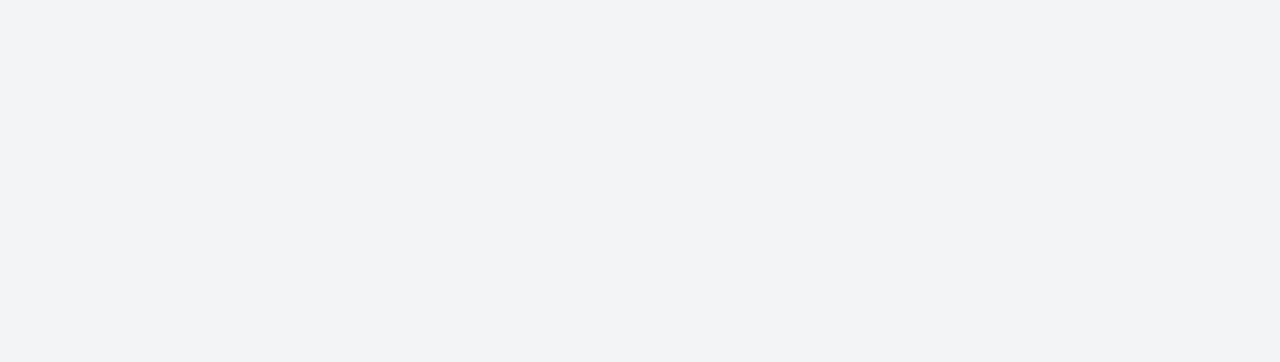
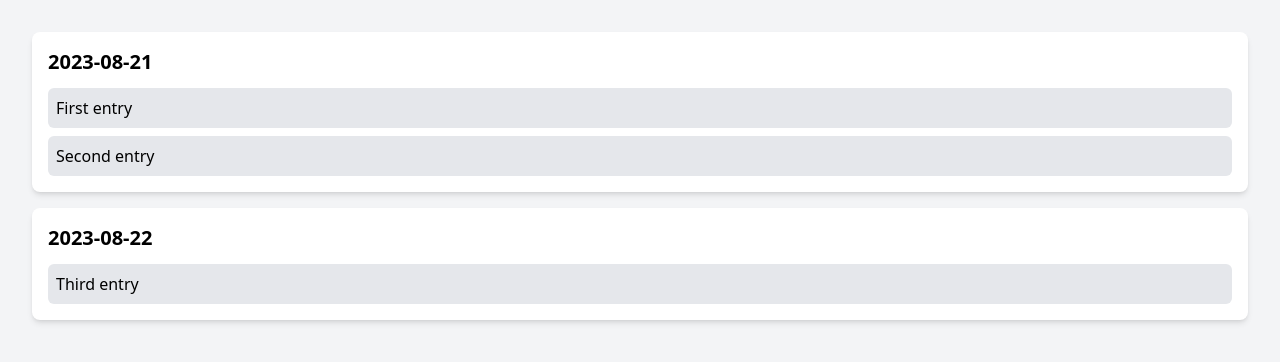
Before and after one commit to Reesedog/sofar, a React (Create React App) app in the folder frontend/: page /playground in a window 1280 px wide. Before the commit this address had no page. Shown: the top 362 px of the page. Built offline with nearby package versions, Linux system fonts and the light colour scheme.

Commit message:
a play ground with sub-card added

```diff
--- a/frontend/src/Routes.tsx
+++ b/frontend/src/Routes.tsx
@@ -1,12 +1,14 @@
 import React from 'react';
 import { BrowserRouter as Router, Route, Routes } from 'react-router-dom';
 import Timeline from './components/Timeline';
+import Playground from './components/Playground';
 
 const AppRoutes: React.FC = () => {
   return (
     <Router>
       <Routes>
         <Route path="/" element={<Timeline />} />
+        <Route path="/playground" element={<Playground />} />
       </Routes>
     </Router>
   );
--- /dev/null
+++ b/frontend/src/components/Playground.tsx
@@ -0,0 +1,59 @@
+import React from 'react';
+import '../index.css';
+
+type Entry = {
+  id: number;
+  content: string;
+  date: string;
+};
+
+type GroupedEntries = {
+  [date: string]: Entry[];
+};
+
+interface DateCardProps {
+  date: string;
+  entries: Entry[];
+}
+
+const DateCard: React.FC<DateCardProps> = ({ date, entries }) => {
+  return (
+    <div className="p-4 bg-white rounded-lg shadow-md mb-4">
+      <h2 className="pb-3 text-xl font-bold">{date}</h2>
+      <div className="space-y-2">
+        {entries.map(entry => (
+          <div key={entry.id} className="p-2 bg-gray-200 rounded-md">
+            {entry.content}
+          </div>
+        ))}
+      </div>
+    </div>
+  );
+};
+
+const Playground: React.FC = () => {
+  const entries: Entry[] = [
+    // 示例数据
+    { id: 1, content: 'First entry', date: '2023-08-21' },
+    { id: 2, content: 'Second entry', date: '2023-08-21' },
+    { id: 3, content: 'Third entry', date: '2023-08-22' },
+  ];
+
+  const groupedEntries = entries.reduce<GroupedEntries>((acc, entry) => {
+    if (!acc[entry.date]) {
+      acc[entry.date] = [];
+    }
+    acc[entry.date].push(entry);
+    return acc;
+  }, {});
+
+  return (
+    <div className="p-4 bg-gray-100">
+      {Object.keys(groupedEntries).map(date => (
+        <DateCard key={date} date={date} entries={groupedEntries[date]} />
+      ))}
+    </div>
+  );
+};
+
+export default Playground;
--- a/frontend/tailwind.config.js
+++ b/frontend/tailwind.config.js
@@ -1,6 +1,6 @@
 /** @type {import('tailwindcss').Config} */
 module.exports = {
-  content: ["./src/**/*.html", "./src/**/*.vue", "./src/**/*.tsx"],
+  content: ["./src/**/*.html", "./src/**/*.vue", "./src/**/*.tsx", "./src/components/Playground.tsx"],
   theme: {
     extend: {},
   },
```
